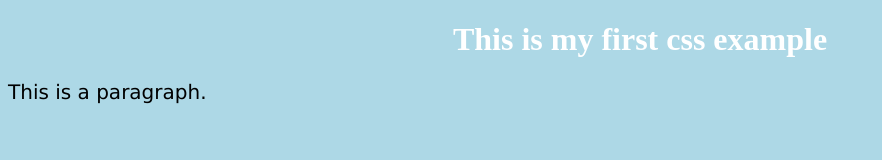
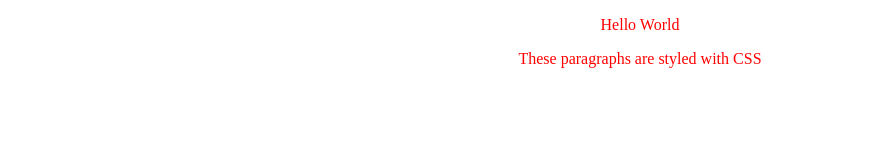
Before and after one commit to rezaasghari/cssw3, a plain HTML site: page index.html in a window 1280 px wide. Shown: the whole page, without its empty margins (0-882 px from the left). Drawn offline with Linux system fonts and the light colour scheme.

Commit message:
worked on color and text align properties in css

```diff
--- a/index.html
+++ b/index.html
@@ -12,8 +12,8 @@
 
 <body>
     <div class="div1">
-        <h1>This is my first css example</h1>
-        <p>This is a paragraph.</p>
+        <p>Hello World</p>
+        <p>These paragraphs are styled with CSS</p>
     </div>
 </body>
 
--- a/style.css
+++ b/style.css
@@ -1,11 +1,4 @@
-body {
-  background-color: lightblue;
-}
-h1 {
-  color: white;
+p {
+  color: red;
   text-align: center;
 }
-p {
-  font-family: Verdana, Geneva, Tahoma, sans-serif;
-  font-size: 20px;
-}
```
